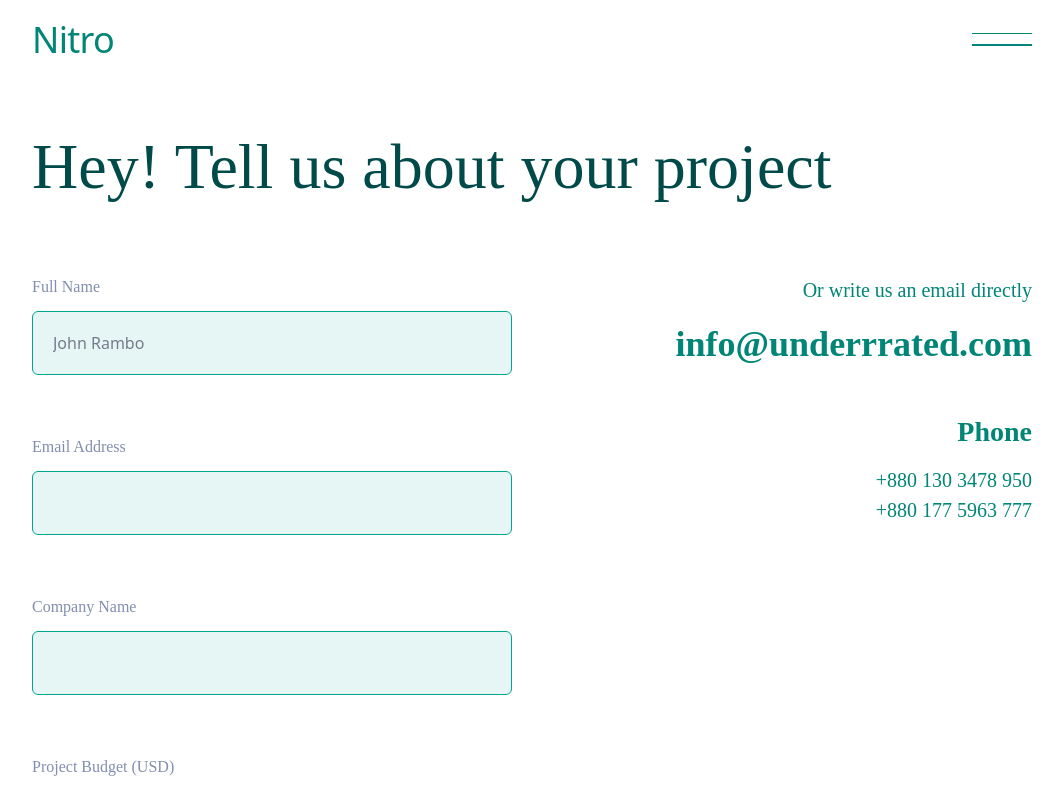
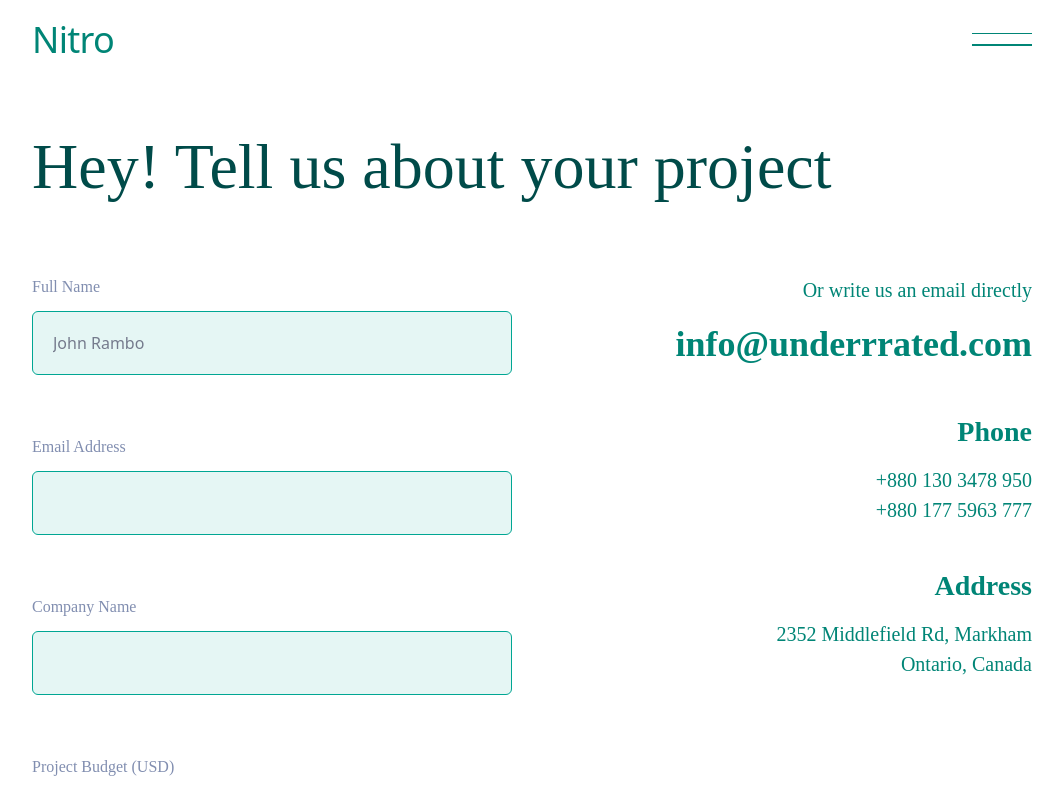
Before and after one commit to Sorel-Haller/duo, a Vue app: page /contactUs in a window 1280 px wide. Shown: the top 789 px of the page, without its empty margins (108-1171 px from the left). Built offline with nearby package versions, Linux system fonts and the light colour scheme.

Commit message:
Added address text to contact info and styled it

```diff
--- a/src/components/contactUs.vue
+++ b/src/components/contactUs.vue
@@ -43,7 +43,10 @@
                             <h3 class="font-[outfit] font-semibold text-[#008576] text-[28px]">Phone</h3>
                             <p class="font-[supreme] font-normal text-[#008576] text-[20px]">+880 130 3478 950 <br>+880 177 5963 777</p>
                         </div>
-                        <div class="flex flex-col gap-3"></div>
+                        <div class="flex flex-col gap-3">
+                            <h3 class="font-[outfit] font-semibold text-[#008576] text-[28px]">Address</h3>
+                            <p class="font-[supreme] font-normal text-[#008576] text-[20px]">2352 Middlefield Rd, Markham <br>Ontario, Canada</p>
+                        </div>
                         <div class="flex flex-col gap-6"></div>
                     </div>
                  </div>
```
